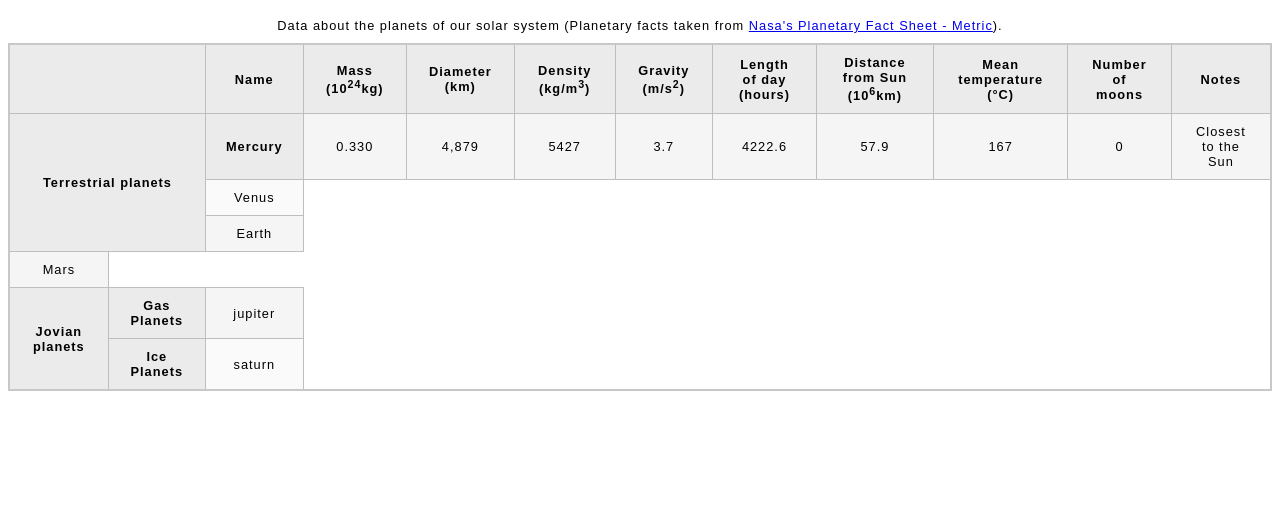
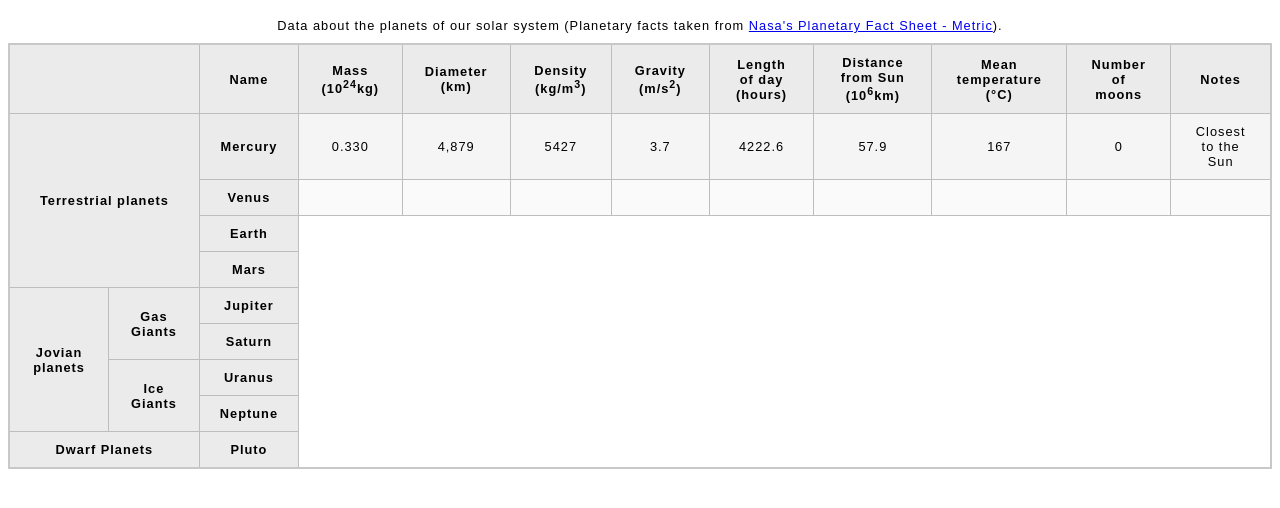
Before and after one commit to NotPedrovisk/PlanetDataTable, a plain HTML site: page index.html in a window 1280 px wide. Drawn offline with Linux system fonts and the light colour scheme.

Commit message:
finished layout setup

```diff
--- a/index.html
+++ b/index.html
@@ -44,26 +44,42 @@
 
             </tr>
             <tr>
-                <td>Venus</td>
+                <th scope="row">Venus</th>
+                <td></td>
+                <td></td>
+                <td></td>
+                <td></td>
+                <td></td>
+                <td></td>
+                <td></td>
+                <td></td>
+                <td></td>
             </tr>
             <tr>
-                <td>Earth</td>
-            </tr>
-            <tr></tr>
-                <td>Mars</td>
+                <th scope="row">Earth</th>
             </tr>
             <tr>
-                <th colspan="1" rowspan="3">Jovian planets</th>
+                <th scope="row">Mars</th>
+            </tr>
+            <tr>
+                <th rowspan="4" scope="rowgroup">Jovian planets</th>
+                <th rowspan="2" scope="rowgroup" >Gas Giants</th>
+                <th scope="row">Jupiter</th>
+            </tr>
+            <tr>
+                <th scope="row">Saturn</th>
 
             </tr>
             <tr>
-                <th rowspan="1" >Gas Planets</th>
-                <td rowspan="1">jupiter</td>
-
+                <th rowspan="2" scope="rowgroup">Ice Giants</th>
+                <th scope="row"> Uranus</th>
             </tr>
             <tr>
-                <th rowspan="1" >Ice Planets</th>
-                <td >saturn</td>
+                <th scope="row"> Neptune</th>
+            </tr>
+            <tr>
+                <th colspan="2" scope="rowgroup">Dwarf Planets</th>
+                <th scope="row"> Pluto</th>
 
             </tr>
 
```
